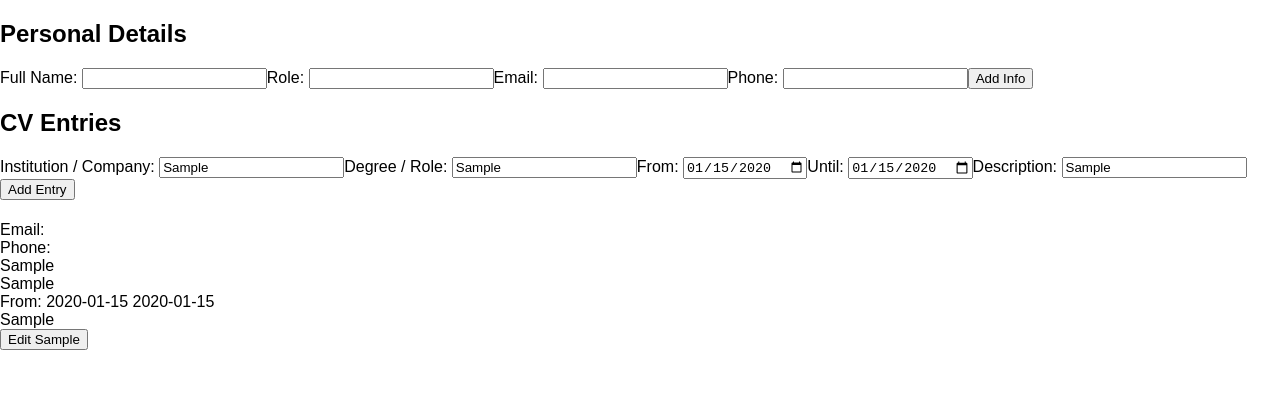
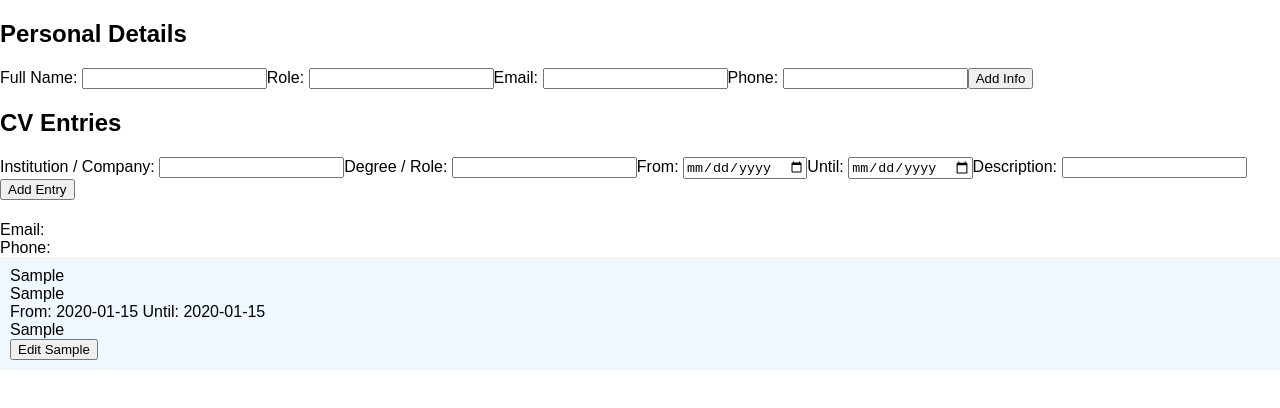
Before and after one commit to doctype-Melvin/cv-project, a React (Create React App) app: page / in a window 1280 px wide. Both pictures are taken after typing "Sample", "Sample", "2020-01-15", "2020-01-15", "Sample" into the empty fields and a click on the button "Add Entry". Shown: the top 408 px of the page. Built offline with nearby package versions, Linux system fonts and the light colour scheme.

Commit message:
adds basic entry editing

```diff
--- a/src/App.js
+++ b/src/App.js
@@ -4,7 +4,7 @@ import View from "./components/View";
 
 export default function App() {
 
-   const [userData, setUserData] = useState({
+    const [userData, setUserData] = useState({
     user: {},
     entry: {},
     entries: []
@@ -31,7 +31,7 @@ export default function App() {
                 user: userData.user
             }
         })
-        console.log(userData)
+        e.target.reset()
     }
 
     const handleEntryChange = (e) => {
@@ -55,7 +55,53 @@ export default function App() {
                 entries: userData.entries.concat(userData.entry)
             }
         })
-        console.log(userData)
+        e.target.reset()
+    }
+
+    // State of edit mode
+    const [edit, setEdit] = useState(false)
+
+    // Sets the editable object
+    const [editData, setEditData] = useState({})
+
+
+    // Sets data to be edited
+    const editEntry = (index) => {
+        setEdit(prev => !prev) // Toggle mode
+       const editThis = userData.entries[index]
+       setEditData({editThis, index: [index]})
+       console.log(editData)
+    }
+
+    const [newData, setNewData] = useState({})
+
+    const handleEditChange = (e) => {
+        const { name, value } = e.target
+        setNewData(prevState => {
+            return {
+                ...prevState,
+                [name]: value
+            }
+        })
+    }
+
+    const replaceEntry = (obj, index) => {
+        // obj = newData - index = editData.index[0]
+        console.log(userData.entries)
+        console.log(obj, index)
+        console.log(userData.entry)
+        setUserData(prevState => {
+            return {
+                ...prevState,
+                entries: userData.entries.splice(index, 1, obj)
+            }
+        })
+    }
+
+    const saveEdit = (e) => {
+        e.preventDefault()
+        setEdit(prev => !prev)
+        replaceEntry(newData, editData.index[0])
     }
 
     return (
@@ -65,9 +111,16 @@ export default function App() {
                 submitPers={onSubmitPersonal}
                 changeExp={handleEntryChange}
                 submitExp={onSubmitEntry}
+                editFn={editEntry} // fn to toggle edit state and choose object
+                editSt={edit} // Edit state
+                editData={editData.editThis} // Obj to edit
+                changeEdit={handleEditChange} // onChange handler for edit mode
+                saveData={saveEdit}
             />
             <View
                 data={userData}
+                editToggle={editEntry} // fn to toggle edit state and choose object
+                editSt={edit}
             />
         </div>
     )
--- a/src/components/Entry.js
+++ b/src/components/Entry.js
@@ -1,11 +1,13 @@
 import React from "react";
 
 export default function Entry(props){
+
     const onBtnClick = (e) => {
         e.preventDefault(e)
-        console.log(props.data[props.index])
+        props.edit(props.index)
     }
-
+    // If the edit state is true
+    // Place target obj data into form
     return (
         <div className="entryContainer">
             <div className="company">
@@ -15,7 +17,7 @@ export default function Entry(props){
             {props.role}
             </div>
             <div className="date">
-            From: {props.start} {props.end}
+            From: {props.start} Until: {props.end}
             </div>
             <div className="description">
             {props.description}
--- a/src/components/Exp.js
+++ b/src/components/Exp.js
@@ -1,6 +1,8 @@
 import React from "react";
 
 export default function Exp(props) {
+    // console.log(props.editData, 'Exp')
+    if (!props.editSt) {
         return (
             <div>
                 <h2>CV Entries</h2>
@@ -10,6 +12,7 @@ export default function Exp(props) {
                     name="institution"
                     type="text"
                     onChange={props.change}
+
                 />
                 <label htmlFor="degree">Degree / Role: </label>
                     <input
@@ -39,4 +42,50 @@ export default function Exp(props) {
                 </form>
             </div>
         )
+    } else {
+        return (
+            <div>
+                <h2>CV Entries</h2>
+                <form onSubmit={props.saveData}>
+                <label htmlFor="institution">Institution / Company: </label>
+                    <input
+                    name="institution"
+                    type="text"
+                    onChange={props.changeEdit}
+                    placeholder={props.editData.institution}
+                />
+                <label htmlFor="degree">Degree / Role: </label>
+                    <input
+                    name="degree"
+                    type="text"
+                    onChange={props.changeEdit}
+                    placeholder={props.editData.degree}
+                />
+                <label htmlFor="start">From: </label>
+                    <input
+                    name="start"
+                    type="date"
+                    onChange={props.changeEdit}
+                    placeholder={props.editData.start}
+                />
+                <label htmlFor="until">Until: </label>
+                    <input
+                    name="end"
+                    type="date"
+                    onChange={props.changeEdit}
+                    placeholder={props.editData.end}
+                />
+                <label htmlFor="start">Description: </label>
+                    <input
+                    name="description"
+                    type="text"
+                    onChange={props.changeEdit}
+                    placeholder={props.editData.description}
+                />
+                <button>Save Changes</button>
+                </form>
+            </div>
+        )
     }
+
+}
--- a/src/components/Form.js
+++ b/src/components/Form.js
@@ -13,6 +13,10 @@ export default function Form(props) {
             <Exp
             change={props.changeExp}
             submit={props.submitExp}
+            editSt={props.editSt}
+            editData={props.editData}
+            saveData={props.saveData}
+            changeEdit={props.changeEdit}
             />
         </div>
     )
--- a/src/components/View.js
+++ b/src/components/View.js
@@ -2,7 +2,7 @@ import React from "react";
 import Entry from "./Entry";
 
 export default function View(props) {
-    console.log(props)
+
     const mapper = props.data.entries.map((item, index) => {
         return <Entry
             key={index}
@@ -13,6 +13,8 @@ export default function View(props) {
             end={item.end}
             description={item.description}
             data={props.data.entries}
+            edit={props.editToggle}
+            editSt={props.editSt}
         />
     })
     return (
--- a/src/style.css
+++ b/src/style.css
@@ -12,3 +12,8 @@ html, body {
     padding: 0;
     margin: 0;
 }
+
+.entryContainer {
+    padding: 10px;
+    background-color: aliceblue;
+}
```
Lines whose indentation alone changed are shown as unchanged.
